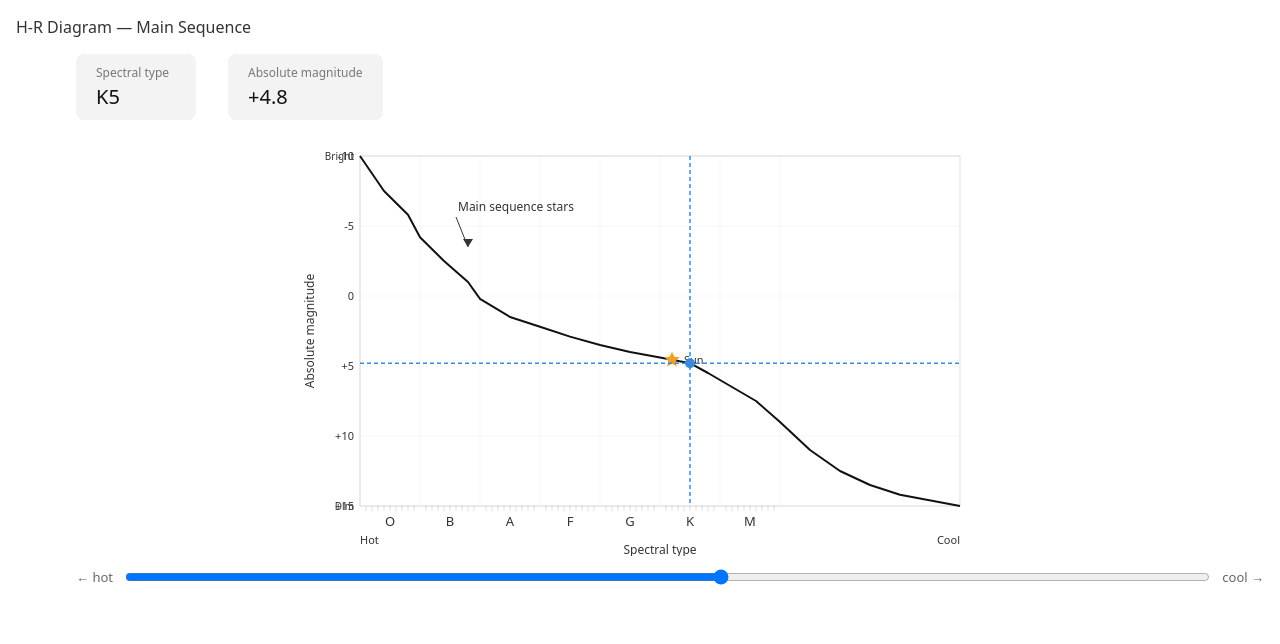
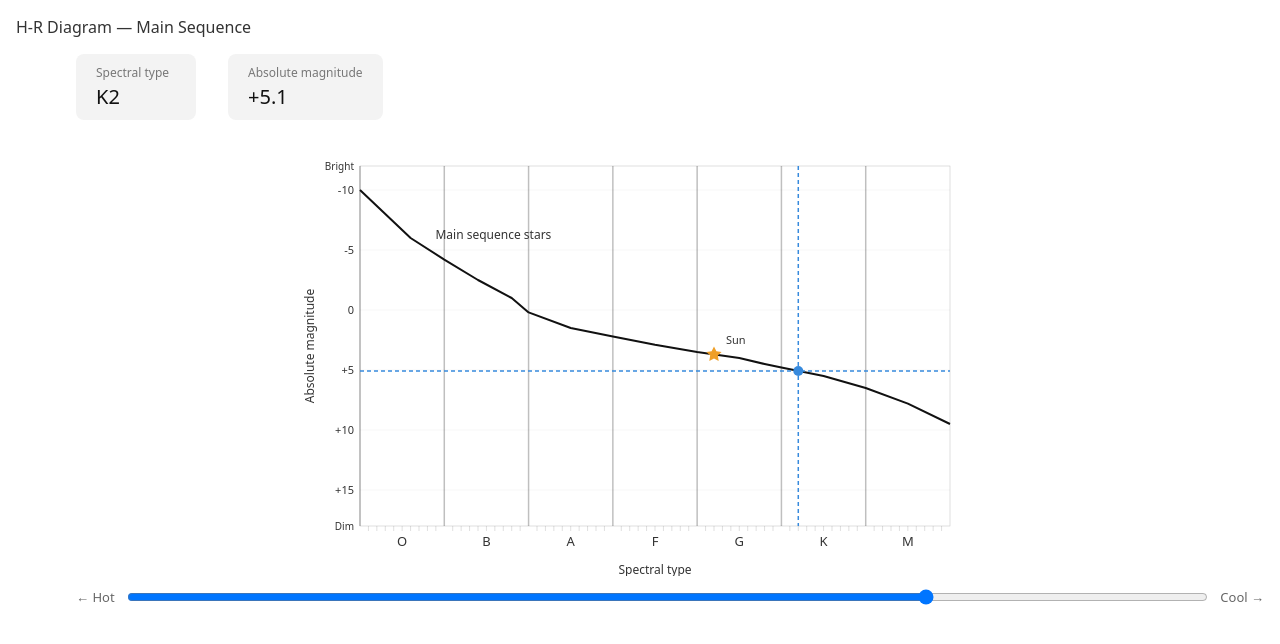
Before and after one commit to hoppese/astro-labs, a plain HTML site: page hr-diagram/index.html in a window 1280 px wide. Drawn offline with Linux system fonts and the light colour scheme.

Commit message:
Update index.html

```diff
--- a/hr-diagram/index.html
+++ b/hr-diagram/index.html
@@ -32,12 +32,12 @@
   </div>
 </div>
 
-<svg id="hr" viewBox="0 0 680 420" width="100%" height="420" style="display:block;"></svg>
+<svg id="hr" viewBox="0 0 680 440" width="100%" height="440" style="display:block;"></svg>
 
 <div class="slider-row">
-  <label>← hot</label>
-  <input type="range" id="slider" min="0" max="100" value="55" step="0.5">
-  <label>cool →</label>
+  <label>← Hot</label>
+  <input type="range" id="slider" min="0" max="70" value="52" step="0.5">
+  <label>Cool →</label>
 </div>
 
 <script>
@@ -45,24 +45,26 @@
 
 var svg = document.getElementById('hr');
 var NS = 'http://www.w3.org/2000/svg';
-var L=60, R=20, T=20, B=50, W=680, H=420;
+var L=60, R=30, T=30, B=50, W=680, H=440;
 var pw=W-L-R, ph=H-T-B;
+var maxT=70;
 var textCol='#333', gridCol='rgba(0,0,0,0.07)', axisCol='rgba(0,0,0,0.25)';
 var curveCol='#111', crossCol='#378ADD', sunCol='#EF9F27';
-var magMin=-10, magMax=15, magRange=25;
+var magMin=-12, magMax=18, magRange=30;
 
 function magY(m) { return T+((m-magMin)/magRange)*ph; }
-function typeX(t) { return L+(t/100)*pw; }
+function typeX(t) { return L+(t/maxT)*pw; }
 function typeLabel(t) {
   var cls=Math.min(Math.floor(t/10),6), sub=Math.round(t%10);
   return ['O','B','A','F','G','K','M'][cls]+sub;
 }
 
 var msPoints=[
-  [0,-10.0],[4,-7.5],[8,-5.8],[10,-4.2],[14,-2.5],[18,-1.0],
-  [20,0.2],[25,1.5],[30,2.2],[35,2.9],[40,3.5],[45,4.0],
-  [50,4.4],[55,4.8],[58,5.5],[62,6.5],[66,7.5],[70,9.0],
-  [75,11.0],[80,12.5],[85,13.5],[90,14.2],[100,15.0]
+  [0, -10.0],[3,  -8.0],[6,  -6.0],[10, -4.2],
+  [14,-2.5], [18, -1.0],[20,  0.2],[25,  1.5],
+  [30, 2.2], [35,  2.9],[40,  3.5],[45,  4.0],
+  [48, 4.5], [50,  4.8],[55,  5.5],[60,  6.5],
+  [65, 7.8], [70,  9.5]
 ];
 
 function interpMag(t) {
@@ -89,7 +91,7 @@ svg.appendChild(mk('rect',{x:0,y:0,width:W,height:H,fill:'none'}));
 
 for (var m=-10; m<=15; m+=5) {
   var y=magY(m);
-  svg.appendChild(mk('line',{x1:L,y1:y,x2:W-R,y2:y,stroke:gridCol,'stroke-width':'0.5'}));
+  svg.appendChild(mk('line',{x1:L,y1:y,x2:L+pw,y2:y,stroke:gridCol,'stroke-width':'0.5'}));
   svg.appendChild(txt(m>0?'+'+m:String(m),{x:L-6,y:y+4,'text-anchor':'end','font-size':'11',fill:textCol}));
 }
 
@@ -97,21 +99,19 @@ svg.appendChild(txt('Absolute magnitude',{
   x:14, y:T+ph/2, 'text-anchor':'middle', 'font-size':'12', fill:textCol,
   transform:'rotate(-90, 14, '+(T+ph/2)+')'
 }));
-svg.appendChild(txt('Bright',{x:L-6,y:magY(-10)+4,'text-anchor':'end','font-size':'10',fill:textCol}));
-svg.appendChild(txt('Dim',   {x:L-6,y:magY(15)+4, 'text-anchor':'end','font-size':'10',fill:textCol}));
+svg.appendChild(txt('Bright',{x:L-6,y:magY(-12)+4,'text-anchor':'end','font-size':'10',fill:textCol}));
+svg.appendChild(txt('Dim',   {x:L-6,y:magY(18)+4, 'text-anchor':'end','font-size':'10',fill:textCol}));
 
 ['O','B','A','F','G','K','M'].forEach(function(cls, ci) {
   var xStart=typeX(ci*10), xEnd=typeX((ci+1)*10), xMid=(xStart+xEnd)/2;
-  svg.appendChild(mk('line',{x1:xStart,y1:T,x2:xStart,y2:H-B,stroke:gridCol,'stroke-width':'0.5'}));
+  // thick boundary line at start of each class
+  svg.appendChild(mk('line',{x1:xStart,y1:T,x2:xStart,y2:H-B,stroke:axisCol,'stroke-width':'1.5'}));
   svg.appendChild(txt(cls,{x:xMid,y:H-B+20,'text-anchor':'middle','font-size':'13','font-weight':'500',fill:textCol}));
   for (var s=1; s<=9; s++) {
     var xs=typeX(ci*10+s);
     svg.appendChild(mk('line',{x1:xs,y1:H-B,x2:xs,y2:H-B+5,stroke:axisCol,'stroke-width':'0.5'}));
   }
 });
-svg.appendChild(mk('line',{x1:typeX(70),y1:T,x2:typeX(70),y2:H-B,stroke:gridCol,'stroke-width':'0.5'}));
-svg.appendChild(txt('Hot', {x:L,   y:H-B+38,'text-anchor':'start','font-size':'11',fill:textCol}));
-svg.appendChild(txt('Cool',{x:W-R, y:H-B+38,'text-anchor':'end',  'font-size':'11',fill:textCol}));
 svg.appendChild(txt('Spectral type',{x:L+pw/2,y:H-2,'text-anchor':'middle','font-size':'12',fill:textCol}));
 
 var d=msPoints.map(function(p,i){
@@ -119,28 +119,26 @@ var d=msPoints.map(function(p,i){
 }).join(' ');
 svg.appendChild(mk('path',{d:d,fill:'none',stroke:curveCol,'stroke-width':'2','stroke-linejoin':'round'}));
 
-svg.appendChild(txt('Main sequence stars',{x:typeX(14)+14,y:magY(-5.5)-8,'font-size':'12',fill:textCol}));
-var arrowX=typeX(18), arrowY=magY(-3.5);
-svg.appendChild(mk('line',{x1:typeX(14)+12,y1:magY(-5.5)-2,x2:arrowX,y2:arrowY,stroke:textCol,'stroke-width':'1'}));
-svg.appendChild(mk('polygon',{
-  points:arrowX+','+arrowY+' '+(arrowX-5)+','+(arrowY-8)+' '+(arrowX+5)+','+(arrowY-8),
-  fill:textCol
+var labelT=8, labelM=interpMag(labelT);
+svg.appendChild(txt('Main sequence stars',{
+  x:typeX(labelT)+8, y:magY(labelM)-10,
+  'font-size':'12', fill:textCol, 'text-anchor':'start'
 }));
 
-var sunT=52, sunX=typeX(sunT), sunY=magY(interpMag(sunT));
+var sunT=42, sunX=typeX(sunT), sunY=magY(interpMag(sunT));
 var starPts=[];
 for (var i=0; i<10; i++) {
   var r=i%2===0?8:4, a=(i*36-90)*Math.PI/180;
   starPts.push((r*Math.cos(a)).toFixed(1)+','+(r*Math.sin(a)).toFixed(1));
 }
 svg.appendChild(mk('polygon',{points:starPts.join(' '),fill:sunCol,transform:'translate('+sunX+','+sunY+')'}));
-svg.appendChild(txt('Sun',{x:sunX+12,y:sunY+4,'font-size':'11',fill:textCol}));
+svg.appendChild(txt('Sun',{x:sunX+12,y:sunY-10,'font-size':'11',fill:textCol}));
 
 svg.appendChild(mk('rect',{x:L,y:T,width:pw,height:ph,fill:'none',stroke:axisCol,'stroke-width':'0.5'}));
 
 var crossG=document.createElementNS(NS,'g');
 var vLine=mk('line',{x1:0,y1:T,x2:0,y2:H-B,stroke:crossCol,'stroke-width':'1.5','stroke-dasharray':'4 3'});
-var hLine=mk('line',{x1:L,y1:0,x2:W-R,y2:0,stroke:crossCol,'stroke-width':'1.5','stroke-dasharray':'4 3'});
+var hLine=mk('line',{x1:L,y1:0,x2:L+pw,y2:0,stroke:crossCol,'stroke-width':'1.5','stroke-dasharray':'4 3'});
 var dot=mk('circle',{r:'5',fill:crossCol});
 crossG.appendChild(vLine); crossG.appendChild(hLine); crossG.appendChild(dot);
 svg.appendChild(crossG);
```
